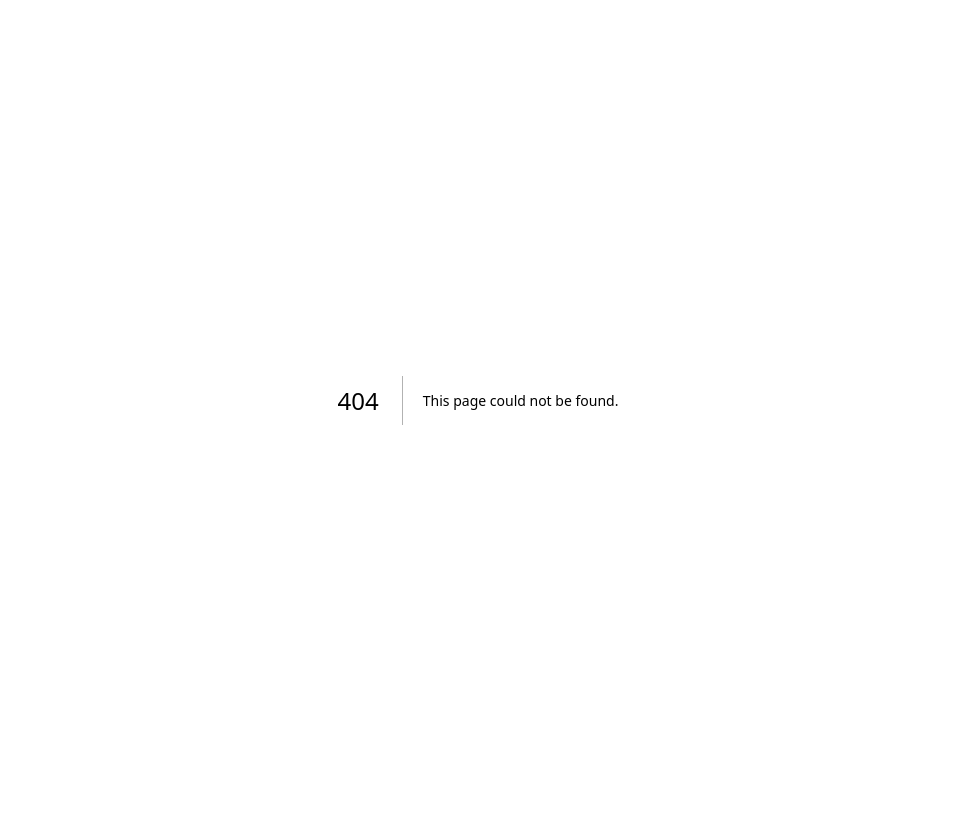
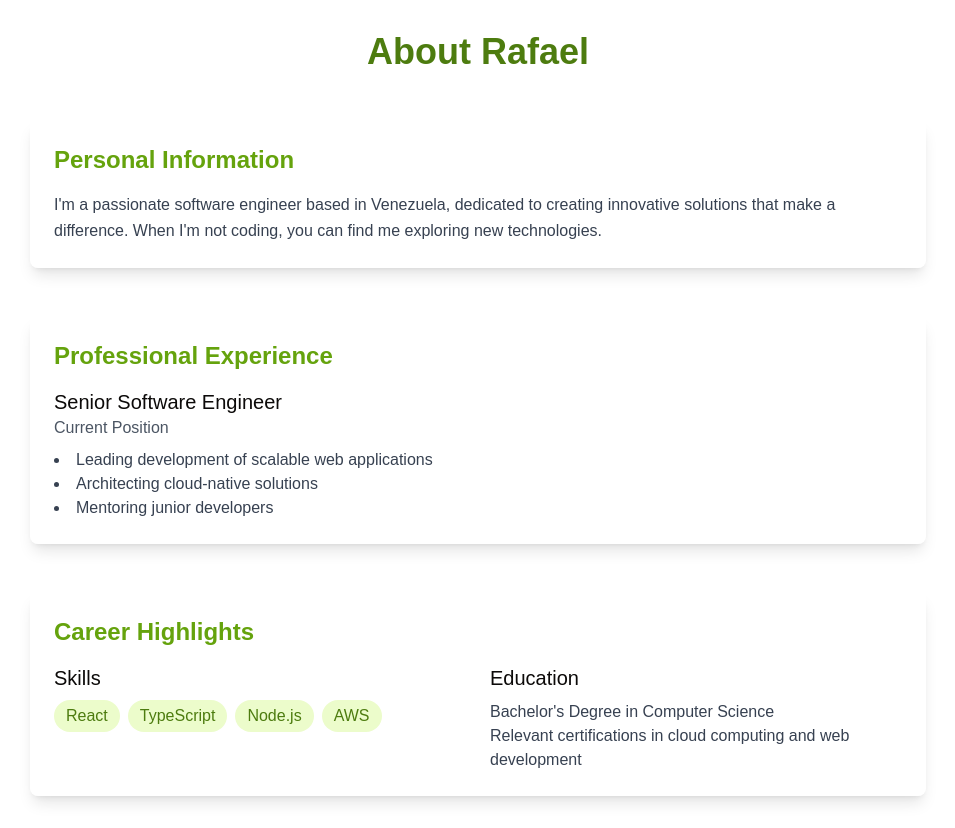
Before and after one commit to AboveZtars/rafa-portfolio, a Next.js app: page /about in a window 1280 px wide. Before the commit this address had no page. Shown: the whole page, without its empty margins (162-1117 px from the left). Before the commit the page ends 800 px from the top, so only its background shows below. Built offline with nearby package versions, Linux system fonts and the light colour scheme.

Commit message:
Add about page

```diff
--- /dev/null
+++ b/app/about/page.tsx
@@ -0,0 +1,75 @@
+"use client";
+export default function About() {
+  return (
+    <div className="min-h-screen p-8 flex flex-col items-center">
+      <h1 className="text-4xl font-bold mb-12 text-lime-700">About Rafael</h1>
+
+      <div className="w-full max-w-4xl space-y-12">
+        {/* Personal Information */}
+        <section className="bg-white/50 p-6 rounded-lg shadow-lg">
+          <h2 className="text-2xl font-semibold mb-4 text-lime-600">
+            Personal Information
+          </h2>
+          <p className="text-gray-700 leading-relaxed">
+            I&apos;m a passionate software engineer based in Venezuela,
+            dedicated to creating innovative solutions that make a difference.
+            When I&apos;m not coding, you can find me exploring new
+            technologies.
+          </p>
+        </section>
+
+        {/* Professional Information */}
+        <section className="bg-white/50 p-6 rounded-lg shadow-lg">
+          <h2 className="text-2xl font-semibold mb-4 text-lime-600">
+            Professional Experience
+          </h2>
+          <div className="space-y-4">
+            <div>
+              <h3 className="text-xl font-medium">Senior Software Engineer</h3>
+              <p className="text-gray-600">Current Position</p>
+              <ul className="list-disc list-inside mt-2 text-gray-700">
+                <li>Leading development of scalable web applications</li>
+                <li>Architecting cloud-native solutions</li>
+                <li>Mentoring junior developers</li>
+              </ul>
+            </div>
+          </div>
+        </section>
+
+        {/* Career Details */}
+        <section className="bg-white/50 p-6 rounded-lg shadow-lg">
+          <h2 className="text-2xl font-semibold mb-4 text-lime-600">
+            Career Highlights
+          </h2>
+          <div className="grid grid-cols-1 md:grid-cols-2 gap-6">
+            <div>
+              <h3 className="text-xl font-medium mb-2">Skills</h3>
+              <div className="flex flex-wrap gap-2">
+                <span className="px-3 py-1 bg-lime-100 text-lime-700 rounded-full">
+                  React
+                </span>
+                <span className="px-3 py-1 bg-lime-100 text-lime-700 rounded-full">
+                  TypeScript
+                </span>
+                <span className="px-3 py-1 bg-lime-100 text-lime-700 rounded-full">
+                  Node.js
+                </span>
+                <span className="px-3 py-1 bg-lime-100 text-lime-700 rounded-full">
+                  AWS
+                </span>
+              </div>
+            </div>
+            <div>
+              <h3 className="text-xl font-medium mb-2">Education</h3>
+              <p className="text-gray-700">
+                Bachelor&apos;s Degree in Computer Science
+                <br />
+                Relevant certifications in cloud computing and web development
+              </p>
+            </div>
+          </div>
+        </section>
+      </div>
+    </div>
+  );
+}
```
